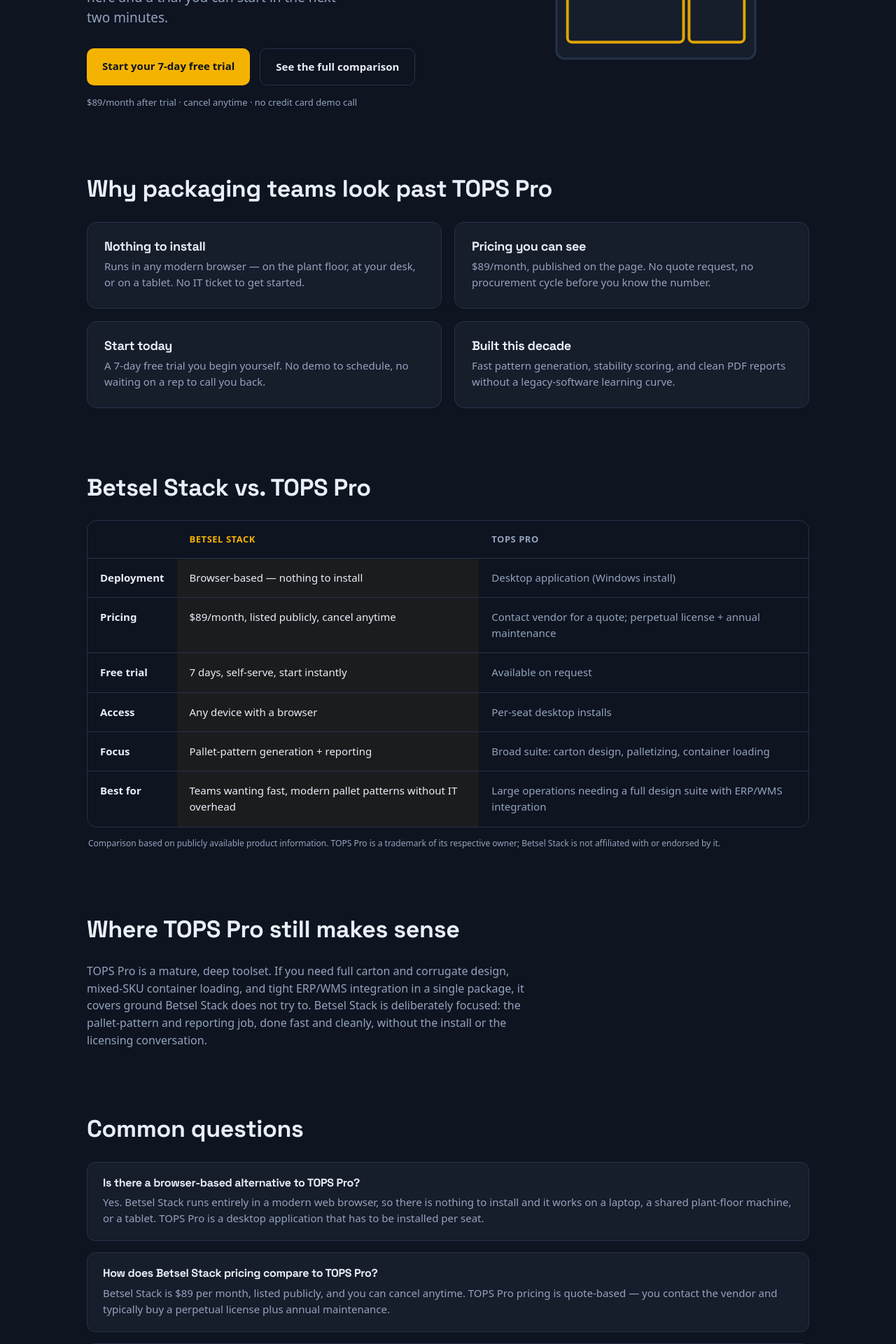
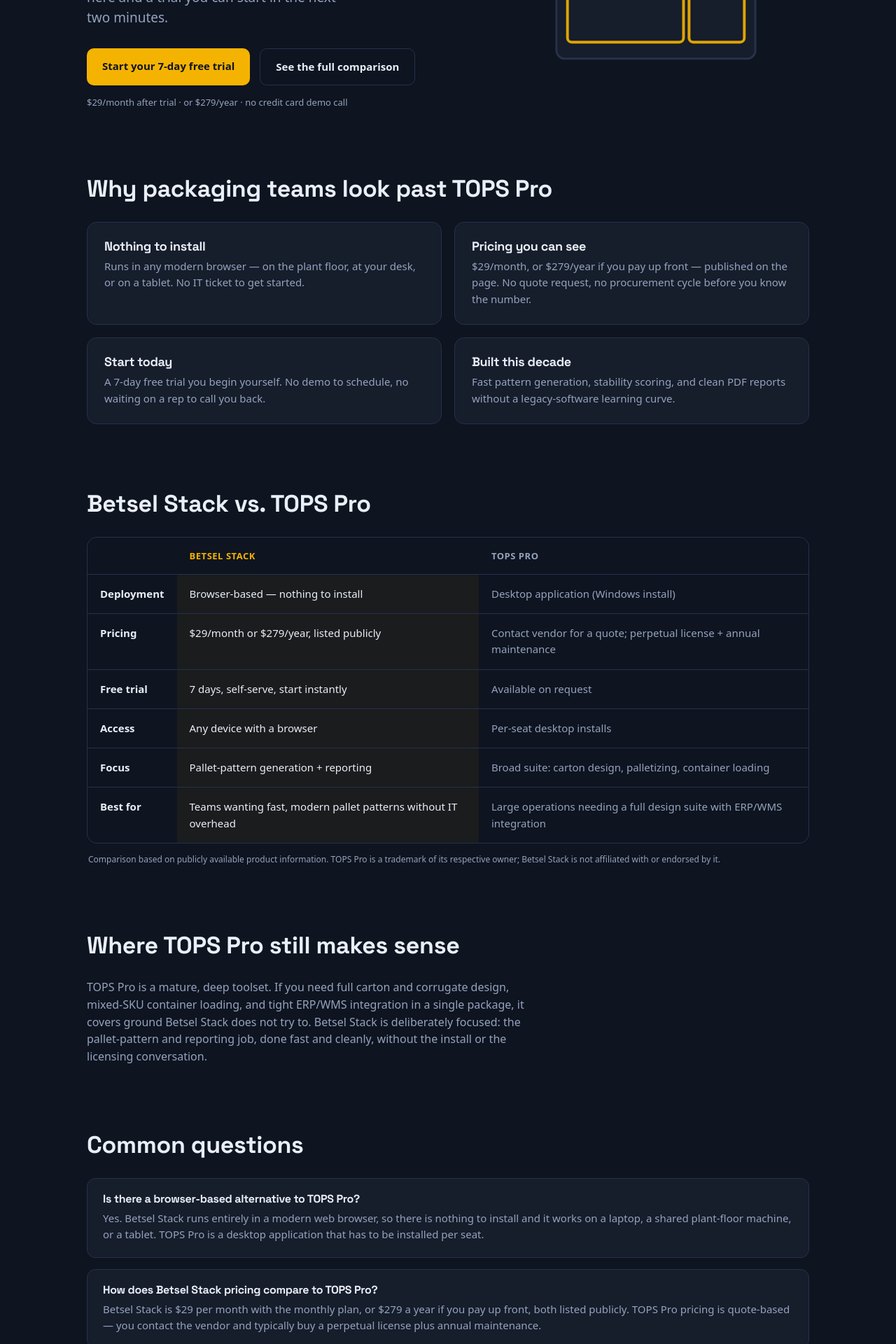
Before and after one commit to KnappBuiltMachines/betselstack-site, a Next.js app: page /compare/tops-pro-alternative in a window 1280 px wide. Shown: the part 520-2440 px from the top of the page at 70% size. Built offline with nearby package versions, Linux system fonts and the light colour scheme.

Commit message:
Update pricing details for Betsel Stack

```diff
--- a/app/compare/tops-pro-alternative/page.js
+++ b/app/compare/tops-pro-alternative/page.js
@@ -8,7 +8,7 @@
 export const metadata = {
   title: "TOPS Pro Alternative — Browser-Based Pallet Pattern Software | Betsel Stack",
   description:
-    "Looking for a TOPS Pro alternative? Betsel Stack builds pallet patterns and reports in your browser — no install, public $89/mo pricing, and a 7-day free trial you can start now.",
+    "Looking for a TOPS Pro alternative? Betsel Stack builds pallet patterns and reports in your browser — no install, public $29/mo pricing, and a 7-day free trial you can start now.",
   keywords: [
     "TOPS Pro alternative",
     "pallet pattern software",
@@ -34,7 +34,7 @@
   },
   {
     q: "How does Betsel Stack pricing compare to TOPS Pro?",
-    a: "Betsel Stack is $89 per month, listed publicly, and you can cancel anytime. TOPS Pro pricing is quote-based — you contact the vendor and typically buy a perpetual license plus annual maintenance.",
+    a: "Betsel Stack is $29 per month with the monthly plan, or $279 a year if you pay up front, both listed publicly. TOPS Pro pricing is quote-based — you contact the vendor and typically buy a perpetual license plus annual maintenance.",
   },
   {
     q: "Can I try it before I buy?",
@@ -62,7 +62,7 @@
 
 const rows = [
   ["Deployment", "Browser-based — nothing to install", "Desktop application (Windows install)"],
-  ["Pricing", "$89/month, listed publicly, cancel anytime", "Contact vendor for a quote; perpetual license + annual maintenance"],
+  ["Pricing", "$29/month or $279/year, listed publicly", "Contact vendor for a quote; perpetual license + annual maintenance"],
   ["Free trial", "7 days, self-serve, start instantly", "Available on request"],
   ["Access", "Any device with a browser", "Per-seat desktop installs"],
   ["Focus", "Pallet-pattern generation + reporting", "Broad suite: carton design, palletizing, container loading"],
@@ -98,7 +98,7 @@
               See the full comparison
             </a>
           </div>
-          <p className="bsa-fineprint">$89/month after trial · cancel anytime · no credit card demo call</p>
+          <p className="bsa-fineprint">$29/month after trial · or $279/year · no credit card demo call</p>
         </div>
         <div className="bsa-hero-art" aria-hidden="true">
           <PalletSVG />
@@ -115,7 +115,7 @@
           />
           <Card
             k="Pricing you can see"
-            v="$89/month, published on the page. No quote request, no procurement cycle before you know the number."
+            v="$29/month, or $279/year if you pay up front — published on the page. No quote request, no procurement cycle before you know the number."
           />
           <Card
             k="Start today"
```
